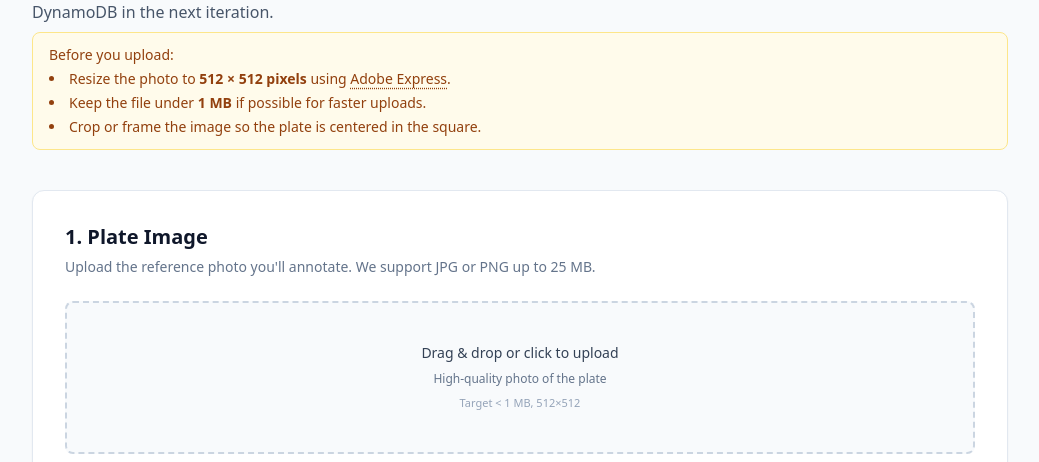
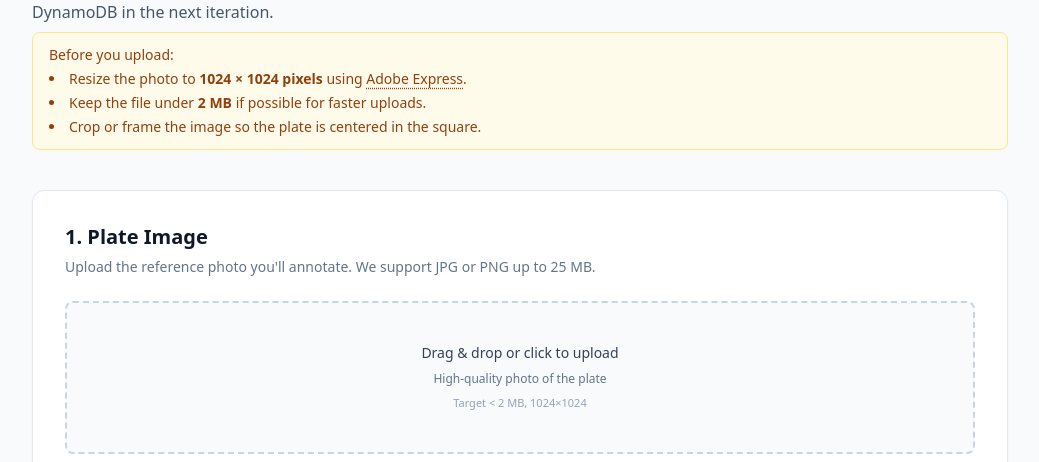
Before and after one commit to uconn-sdp56/menumatch-labeler, a React app in the folder frontend/: page / in a window 1280 px wide. Shown: the part 193-655 px from the top of the page, without its empty margins (120-1159 px from the left). Built offline with nearby package versions, Linux system fonts and the light colour scheme; the HTML template or start-up script is replaced by a standard one.

Commit message:
impr(fe): 1024x1024 image size requirement

```diff
--- a/frontend/src/pages/UploadPage.jsx
+++ b/frontend/src/pages/UploadPage.jsx
@@ -12,8 +12,8 @@ const diningHalls = [
   { id: 42, name: 'Towers' },
 ]
 
-const MAX_FILE_SIZE_BYTES = 1024 * 1024
-const REQUIRED_IMAGE_SIZE = 512
+const MAX_FILE_SIZE_BYTES = 2 * 1024 * 1024
+const REQUIRED_IMAGE_SIZE = 1024
 
 const difficultyOptions = [
   {
@@ -263,10 +263,10 @@ function UploadPage() {
 
     if (file.size > MAX_FILE_SIZE_BYTES) {
       setUploadError(
-        `Image must be under 1 MB. Selected file is ${formatFileSize(file.size)}.`,
+        `Image must be under 2 MB. Selected file is ${formatFileSize(file.size)}.`,
       )
       window.alert(
-        `Image must be under 1 MB. Selected file is ${formatFileSize(file.size)}.`,
+        `Image must be under 2 MB. Selected file is ${formatFileSize(file.size)}.`,
       )
       if (fileInputRef.current) {
         fileInputRef.current.value = ''
@@ -389,7 +389,7 @@ function UploadPage() {
           <ul className="mt-1 list-inside list-disc space-y-1">
             <li>
               Resize the photo to{' '}
-              <span className="font-semibold">512 × 512 pixels</span> using{' '}
+              <span className="font-semibold">1024 × 1024 pixels</span> using{' '}
               <a
                 className="underline decoration-dotted underline-offset-4 hover:text-amber-900"
                 href="https://new.express.adobe.com/tools/resize-image"
@@ -401,7 +401,7 @@ function UploadPage() {
               .
             </li>
             <li>
-              Keep the file under <span className="font-semibold">1 MB</span> if
+              Keep the file under <span className="font-semibold">2 MB</span> if
               possible for faster uploads.
             </li>
             <li>
@@ -448,7 +448,7 @@ function UploadPage() {
                 </span>
               ) : (
                 <span className="text-[11px] text-slate-400">
-                  Target &lt; 1 MB, 512×512
+                  Target &lt; 2 MB, 1024×1024
                 </span>
               )}
             </div>
```
